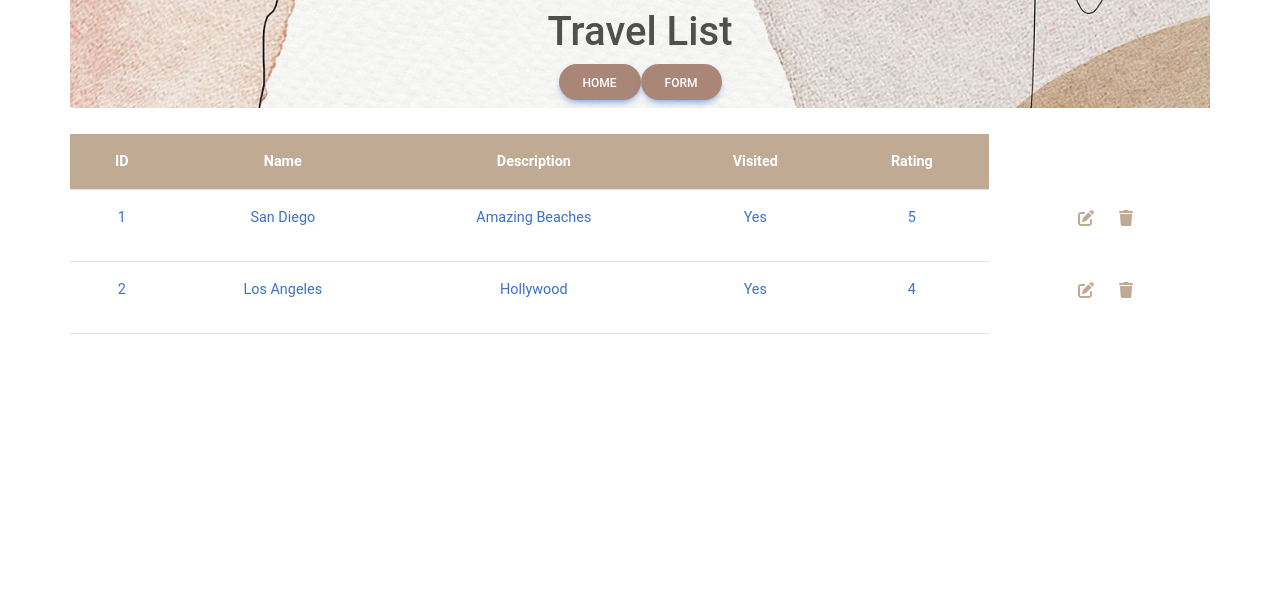
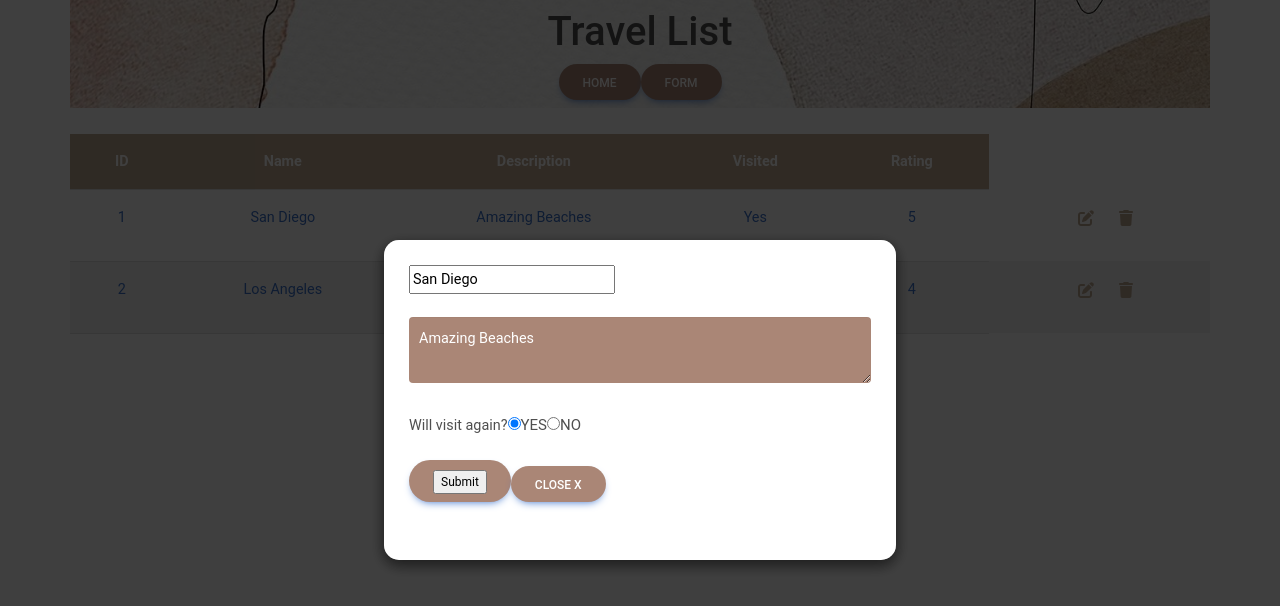
Before and after one commit to meghanajanapareddy-atri/React-tutorial, a React (Create React App) app in the folder places-list/: page / in a window 1280 px wide. Both pictures are taken after a click on the button 1086 px from the left and 218 px from the top of the page. Shown: the top 606 px of the page. Built offline with nearby package versions, Linux system fonts and the light colour scheme.

Commit message:
feat(training):React training
Added Edit functionality

ICTRAINING-1524

```diff
--- a/places-list/src/App.js
+++ b/places-list/src/App.js
@@ -55,9 +55,7 @@ const columns = [
 const App = () => {
   const [list, setList] = useState(places_list);
 
-  useEffect(() => {
-    localStorage.setItem("places_list", JSON.stringify(places_list));
-  });
+  useEffect(() => {}, [list]);
 
   function handleAdd(place, description, visited, rating) {
     const newList = list.concat({
@@ -77,6 +75,21 @@ const App = () => {
     setList(delData);
   }
 
+  const handleEdit = (id, row) => {
+    const editedList = list.map((item) => {
+      if (id === item.id) {
+        return {
+          ...item,
+          place: row.place,
+          description: row.description,
+          visited: row.visited,
+        };
+      }
+      return item;
+    });
+    setList(editedList);
+  };
+
   return (
     <div className="container">
       <main>
@@ -84,7 +97,12 @@ const App = () => {
           <Route
             path="/"
             element={
-              <Home columns={columns} list={list} onDelete={handleDelete} />
+              <Home
+                columns={columns}
+                list={list}
+                onDelete={handleDelete}
+                onEdit={handleEdit}
+              />
             }
             exact
           />
--- a/places-list/src/components/Form.js
+++ b/places-list/src/components/Form.js
@@ -49,9 +49,9 @@ function Form({ onAdd }) {
             placeholder="Enter places visited..."
           ></textarea>
 
-          <label htmlFor="visited">Will visit again?</label>
+          <label htmlFor="yes">Will visit again?</label>
 
-          <label htmlFor="Yes" className="radio-label">
+          <label htmlFor="yes" className="radio-label">
             <input
               {...register("visited", { required: true })}
               type="radio"
@@ -62,7 +62,7 @@ function Form({ onAdd }) {
             YES
           </label>
 
-          <label htmlFor="No" className="radio-label">
+          <label htmlFor="no" className="radio-label">
             <input
               {...register("visited", { required: true })}
               type="radio"
@@ -74,7 +74,7 @@ function Form({ onAdd }) {
           </label>
 
           <br></br>
-          <label htmlFor="rating">Rating </label>
+          <label>Rating </label>
           {checkedList.map(({ id, name, checked }) => (
             <label key={id}>
               {name}
--- a/places-list/src/components/Home.js
+++ b/places-list/src/components/Home.js
@@ -2,12 +2,18 @@ import React from "react";
 import { Table } from "./Table";
 import PageTop from "./PageTop";
 
-function Home({ columns, list, onDelete }) {
+function Home({ columns, list, onDelete, onEdit }) {
   return (
     <div className="homepage">
       <PageTop />
       <br></br>
-      <Table data={list} columns={columns} title="" onDelete={onDelete} />
+      <Table
+        data={list}
+        columns={columns}
+        title=""
+        onDelete={onDelete}
+        onEdit={onEdit}
+      />
     </div>
   );
 }
--- /dev/null
+++ b/places-list/src/components/PopUpTable.js
@@ -0,0 +1,136 @@
+import React from "react";
+import "./Popup.css";
+import { useForm } from "react-hook-form";
+import { useState } from "react";
+import { MDBBtn } from "mdb-react-ui-kit";
+
+function PopUpTable({ rowdata, onEdit, closePopup }) {
+  const { register, handleSubmit, reset } = useForm();
+
+  const onSubmit = (data) => {
+    onEdit(rowdata.id, data);
+    closePopup();
+    reset();
+  };
+
+  //   const options = [
+  //     { id: 1, name: "1" },
+  //     { id: 2, name: "2" },
+  //     { id: 3, name: "3" },
+  //     { id: 4, name: "4" },
+  //     { id: 5, name: "5" },
+  //   ];
+
+  //   function uncheckAll(options) {
+  //     return options.map((option) => ({
+  //       ...option,
+  //       checked: false,
+  //     }));
+  //   }
+
+  //   function toggleOption(options, id, checked) {
+  //     return options.map((option) =>
+  //       option.id === id ? { ...option, checked } : option
+  //     );
+  //   }
+
+  //   const [checkedList, setCheckedList] = useState(uncheckAll(options));
+
+  //   const changeList = (id, checked) => {
+  //     setCheckedList((checkedList) => toggleOption(checkedList, id, checked));
+  //   };
+
+  const [selected, setSelected] = useState(rowdata.visited);
+  //   const [checked, setChecked] = React.useState(true);
+
+  const handleChange = (event) => {
+    setSelected(event.target.value);
+  };
+
+  return (
+    <div className="popup-container">
+      <div className="popup-body">
+        <form onSubmit={handleSubmit(onSubmit)}>
+          <input
+            {...register("place")}
+            value={rowdata.place}
+            onChange={handleChange}
+          />
+
+          <br></br>
+
+          <br></br>
+
+          <textarea
+            {...register("description")}
+            placeholder="Enter places visited..."
+            onChange={handleChange}
+            value={rowdata.description}
+          ></textarea>
+
+          <br></br>
+
+          <br></br>
+
+          <label htmlFor="yes">Will visit again?</label>
+
+          <label htmlFor="yes" className="radio-label">
+            <input
+              {...register("visited")}
+              type="radio"
+              name="visited"
+              value="Yes"
+              checked={selected === "Yes"}
+              onChange={handleChange}
+              id="yes"
+            />
+            YES
+          </label>
+
+          <label htmlFor="no" className="radio-label">
+            <input
+              {...register("visited")}
+              type="radio"
+              name="visited"
+              value="No"
+              checked={selected === "No"}
+              onChange={handleChange}
+              id="no"
+            />
+            NO
+          </label>
+
+          <br></br>
+
+          <br></br>
+
+          {/* <label htmlFor="rating">Rating </label>
+          {checkedList.map(({ id, name, checked }) => (
+            <label key={id}>
+              {name}
+              <input
+                {...register("rating")}
+                type="checkbox"
+                defaultChecked={checked}
+                checked={checked}
+                id="rating"
+                onChange={(e) => changeList(id, e.target.checked)}
+              />
+            </label>
+          ))}
+
+          <br></br> */}
+
+          <MDBBtn rounded className="navbtn">
+            <input type="submit" />{" "}
+          </MDBBtn>
+          <MDBBtn rounded className="navbtn" onClick={closePopup}>
+            Close X
+          </MDBBtn>
+        </form>
+      </div>
+    </div>
+  );
+}
+
+export default PopUpTable;
--- /dev/null
+++ b/places-list/src/components/Popup.css
@@ -0,0 +1,24 @@
+.popup-container {
+    position: fixed;
+    width: 100%;
+    height: 100%;
+    top: 0;
+    left: 0;
+    right: 0;
+    bottom: 0;
+    background-color: rgba(0, 0, 0, 0.5);
+}
+
+.popup-body {
+    position: absolute;
+    left: 30%;
+    right: 30%;
+    bottom: 30%;
+    top: 30%;
+    text-align: left;
+    margin: auto;
+    border-radius: 15px;
+    background: white;
+    box-shadow: rgba(0, 0, 0, 0.35) 0px 5px 15px;
+    padding: 25px;
+}
--- a/places-list/src/components/Table.js
+++ b/places-list/src/components/Table.js
@@ -8,24 +8,26 @@ import { MDBTable, MDBTableHead, MDBTableBody } from "mdb-react-ui-kit";
 import { Link } from "react-router-dom";
 import { FontAwesomeIcon } from "@fortawesome/react-fontawesome";
 import { faPenToSquare, faTrash } from "@fortawesome/free-solid-svg-icons";
+import PopUpTable from "./PopUpTable";
 
 export const Table = ({
   data: tableData,
   columns: tableColumns,
   title,
   onDelete,
+  onEdit,
 }) => {
-  const [data, setTableData] = useState(tableData);
+  const data = useMemo(() => tableData, [tableData]);
   const columns = useMemo(() => tableColumns, [tableColumns]);
-
-  // const localStorageKeys = Object.keys(localStorage);
+  const [open, setOpen] = useState(false);
+  const [editRow, setEditRow] = useState({});
 
   const handleDelete = (row) => {
-    const delData = data.filter((tbd) => {
-      return row.id !== tbd.id;
-    });
-    setTableData(delData);
     onDelete(row);
+  };
+
+  const displayPopup = (row) => {
+    setEditRow(row);
   };
 
   const table = useReactTable({
@@ -65,7 +67,7 @@ export const Table = ({
         <MDBTableBody>
           {table.getRowModel().rows.map((row) => {
             return (
-              <tr key={row.id} onClick={() => console.log(row.original)}>
+              <tr key={row.id}>
                 {row.getVisibleCells().map((cell) => {
                   return (
                     <td key={cell.id}>
@@ -80,12 +82,25 @@ export const Table = ({
                 })}
 
                 <td>
-                  <button className="tablebtn">
+                  <button
+                    className="tablebtn"
+                    onClick={() => {
+                      setOpen(true);
+                      displayPopup(row.original);
+                    }}
+                  >
                     <FontAwesomeIcon
                       icon={faPenToSquare}
                       style={{ color: "#c1aa93" }}
                     />
                   </button>
+                  {open ? (
+                    <PopUpTable
+                      rowdata={editRow}
+                      onEdit={onEdit}
+                      closePopup={() => setOpen(false)}
+                    />
+                  ) : null}
 
                   <button
                     className="tablebtn"
```
Also changed, not shown: places-list/src/Table.js (deleted, +0 -36 lines).
